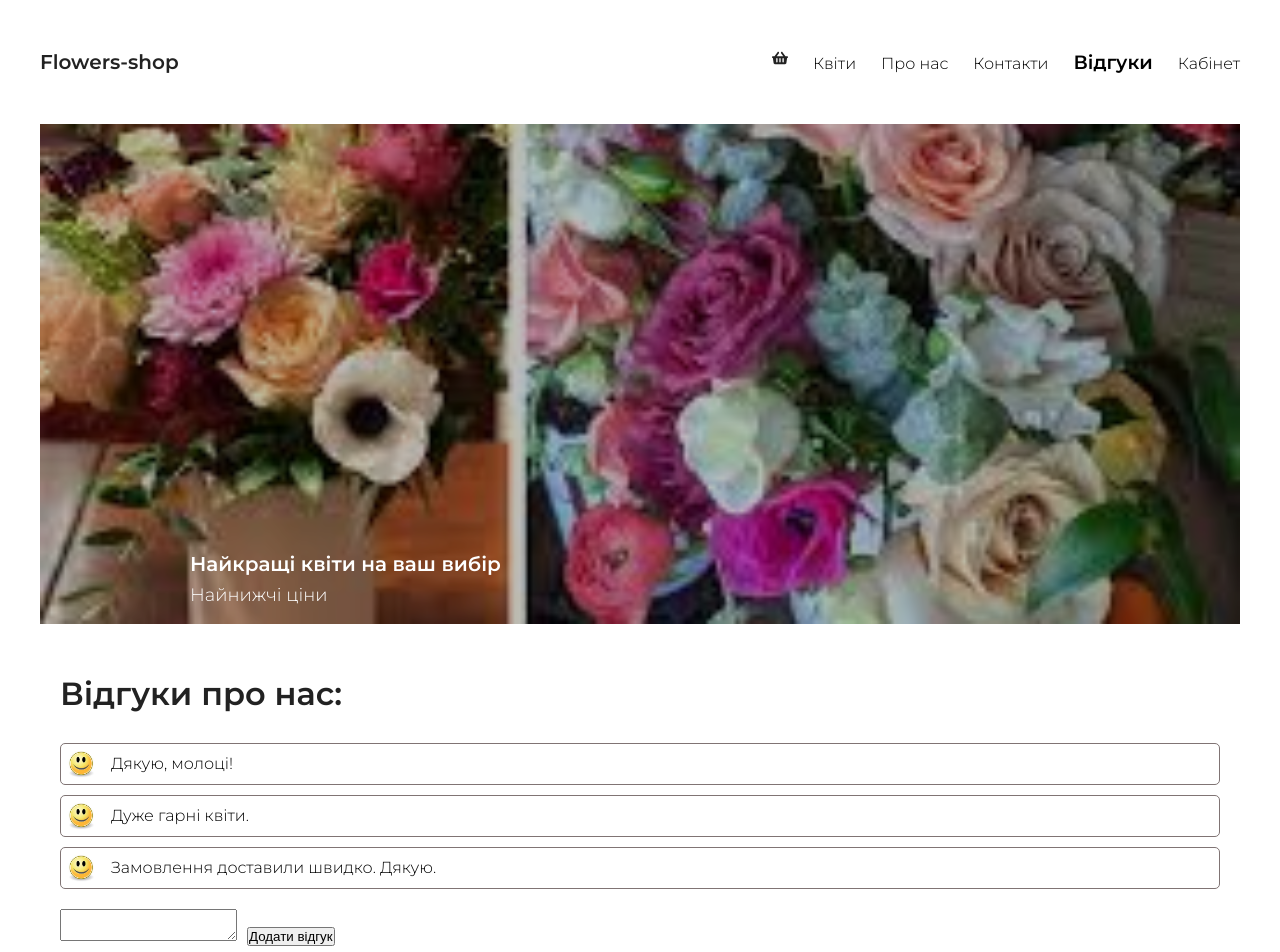
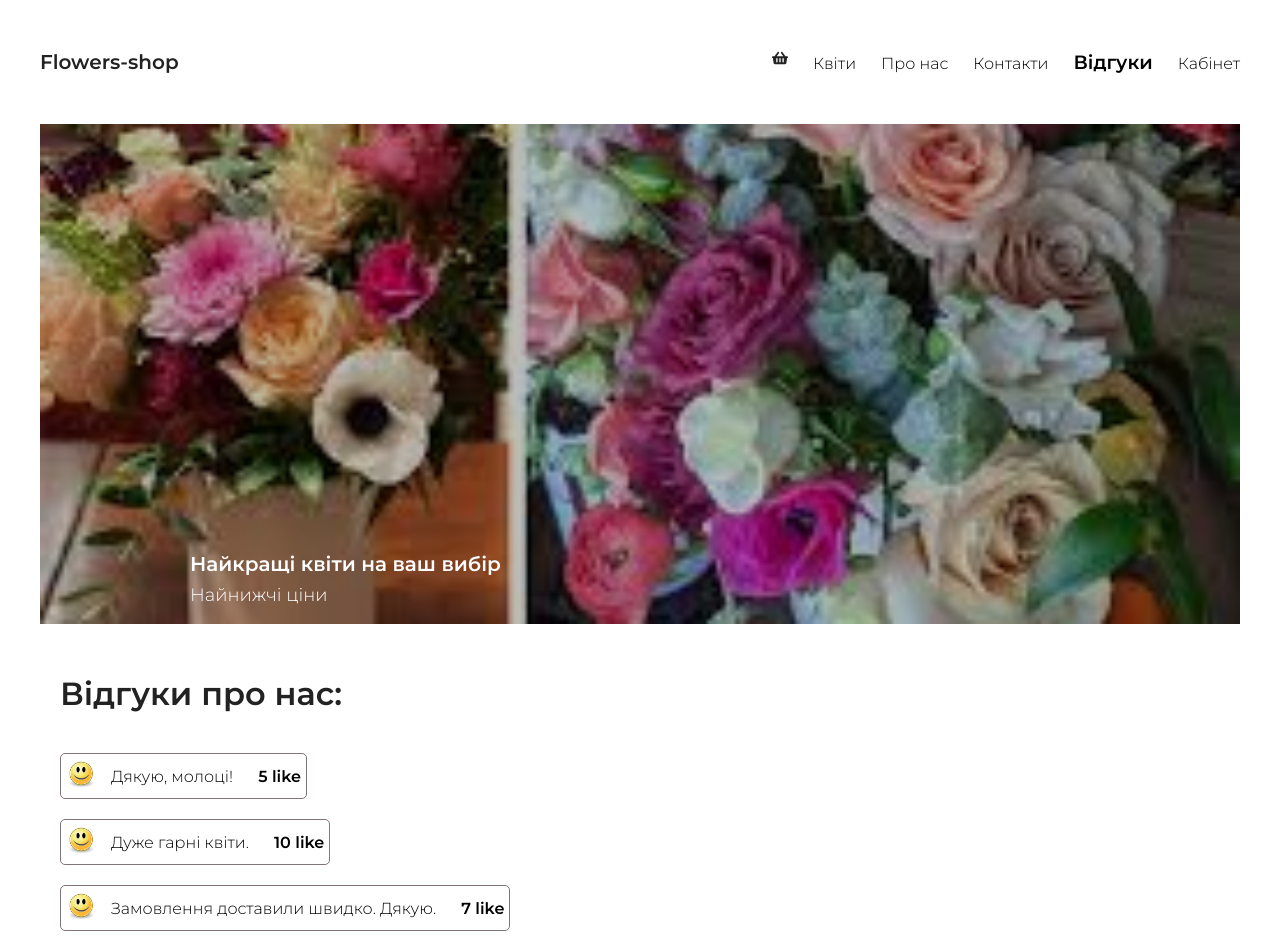
Before and after one commit to AndriiDan/Shop, a React (Create React App) app: page /reviews in a window 1280 px wide. Shown: the top 952 px of the page. Built offline with nearby package versions, Linux system fonts and the light colour scheme.

Commit message:
Review - виніс дані в масив.

```diff
--- a/src/components/Reviews/Review/Review.jsx
+++ b/src/components/Reviews/Review/Review.jsx
@@ -5,8 +5,13 @@ import classes from './Review.module.css';
 const Review = (props) => {
     return (
         <div className={classes.review}>
-            <img src={require('../../../img/smile.jpg')} />
+            <div>
+                <img src={require('../../../img/smile.jpg')} />
+            </div>
             <div>{props.review}</div>
+            <div className={classes.like}>
+                {props.likesCount} like
+            </div>
         </div>
     )
 }
--- a/src/components/Reviews/Review/Review.module.css
+++ b/src/components/Reviews/Review/Review.module.css
@@ -1,22 +1,20 @@
 .review {
     margin: 10px;
     padding: 5px;
-    display: flex;
+    display: inline-flex;
     position: relative;
     border: 1px solid rgb(128, 116, 116);
     border-radius: 5px;
-
+    align-items: center;
 }
 
 .review img {
     height: 30px;
     margin-right: 15px;
-    float: left;
 }
 
-.review div {
-    position: absolute;
-    top: 10px;
-    left: 50px;
-    min-width: 10px;
+.like {
+    padding-left: 25px;
+    align-items: center;
+    font-weight: 600;
 }
--- a/src/components/Reviews/Reviews.jsx
+++ b/src/components/Reviews/Reviews.jsx
@@ -2,6 +2,12 @@ import React from 'react';
 import AddReview from './AddReview/AddReview';
 import Review from './Review/Review';
 import classes from './Reviews.module.css';
+
+let reviewsData = [
+    { id: 1, review: "Дякую, молоці!", likesCount: 5 },
+    { id: 2, review: "Дуже гарні квіти.", likesCount: 10 },
+    { id: 3, review: "Замовлення доставили швидко. Дякую.", likesCount: 7 }
+]
 
 // к-та відгуків про магазин
 const Reviews = () => {
@@ -9,9 +15,15 @@ const Reviews = () => {
         <div>
             <h1>Відгуки про нас:</h1>
             <div className={classes.reviews}>
-                <Review review="Дякую, молоці!" />
-                <Review review="Дуже гарні квіти." />
-                <Review review="Замовлення доставили швидко. Дякую." />
+                <div>
+                    <Review review={reviewsData[0].review} likesCount={reviewsData[0].likesCount} />
+                </div>
+                <div>
+                    <Review review={reviewsData[1].review} likesCount={reviewsData[1].likesCount} />
+                </div>
+                <div>
+                    <Review review={reviewsData[2].review} likesCount={reviewsData[2].likesCount} />
+                </div>
             </div>
             <AddReview />
         </div>
--- a/src/components/Reviews/Reviews.module.css
+++ b/src/components/Reviews/Reviews.module.css
@@ -4,6 +4,8 @@ h1 {
 }
 
 .reviews {
+    display: block;
+    width: 100%;
     margin: 10px;
     color: black;
 }
```
